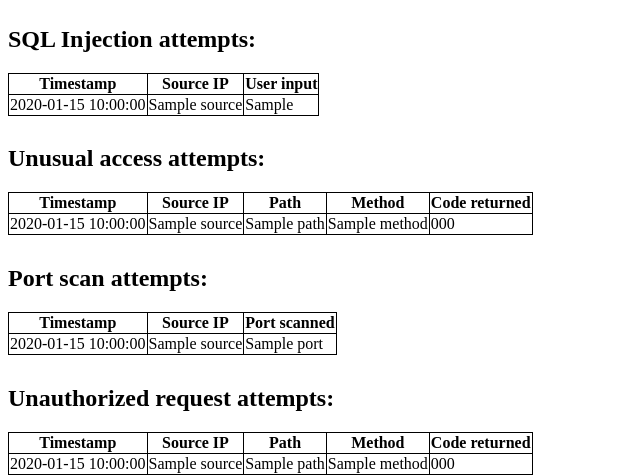
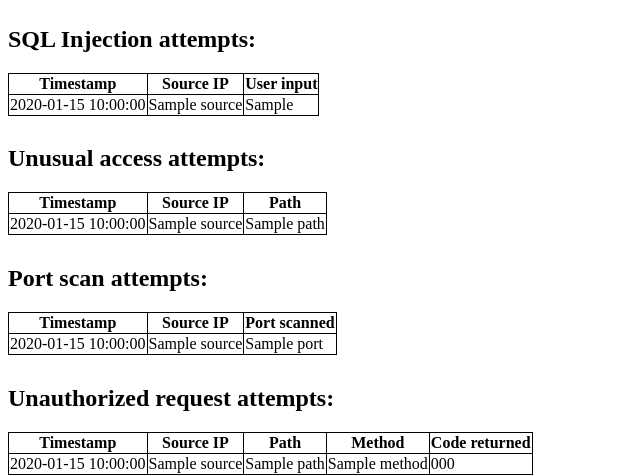
Before and after one commit to dmaniaa/elisity-challenge, a Flask app: template templates/result.html in a window 1280 px wide. Shown: the part 194-669 px from the top of the page, without its empty margins (0-640 px from the left). Run offline with Flask 3, Linux system fonts and the light colour scheme; the template is opened without the code that fills it: most values are stand-ins (such as "Sample title", 1, 10 or a date in 2020).

Commit message:
template fix

```diff
--- a/templates/result.html
+++ b/templates/result.html
@@ -66,20 +66,16 @@
                     <th>Timestamp</th>
                     <th>Source IP</th>
                     <th>Path</th>
-                    <th>Method</th>
-                    <th>Code returned</th>
                 </tr>
                 {% for entry in entries[2] %}
                 <tr>
                     <td>{{ entry.timestamp }}</td>
                     <td>{{ entry.source }}</td>
                     <td>{{ entry.path }}</td>
-                    <td>{{ entry.method }}</td>
-                    <td>{{ entry.code }}</td>
                 </tr>
                 {% else %}
                 <tr>
-                    <td colspan="5">No unusual access attempts found.</td>
+                    <td colspan="3">No unusual access attempts found.</td>
                 </tr>
                 {% endfor %}
             </table>
```
